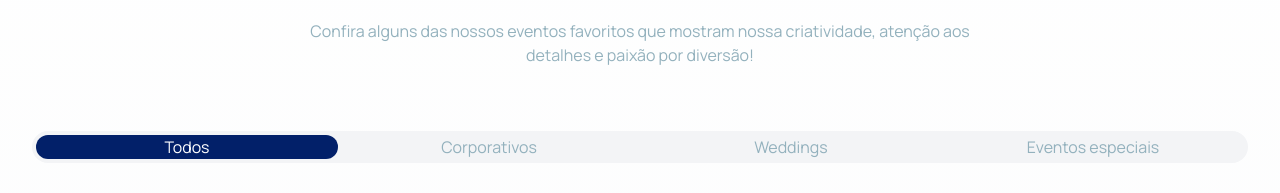
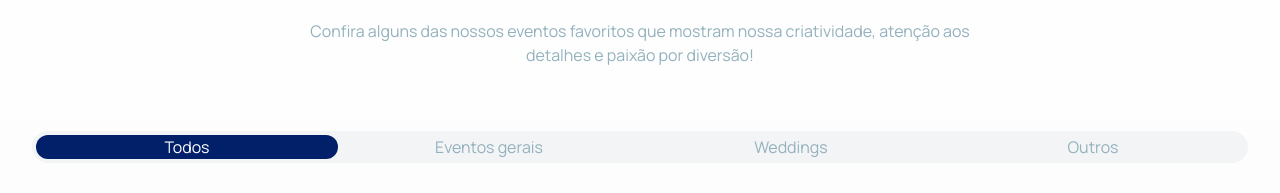
Before and after one commit to JoaoFPessoa/b4-group, a Next.js app: page / in a window 1280 px wide. Shown: the part 2940-3133 px from the top of the page. Built offline with nearby package versions, Linux system fonts and the light colour scheme.

Commit message:
fix filter size

```diff
--- a/components/sections/Portfolio.tsx
+++ b/components/sections/Portfolio.tsx
@@ -33,7 +33,7 @@ export default function Portoflio() {
               value="corporate"
               className="rounded-full data-[state=active]:bg-[#022069] data-[state=active]:text-white data-[state=inactive]:text-[#93B1BD]"
             >
-              Corporativos
+              Eventos gerais
             </TabsTrigger>
             <TabsTrigger
               value="weddings"
@@ -45,7 +45,7 @@ export default function Portoflio() {
               value="special"
               className="rounded-full data-[state=active]:bg-[#022069] data-[state=active]:text-white data-[state=inactive]:text-[#93B1BD]"
             >
-              Eventos especiais
+              Outros
             </TabsTrigger>
           </TabsList>
           <TabsContent value="all" className="mt-0">
```
